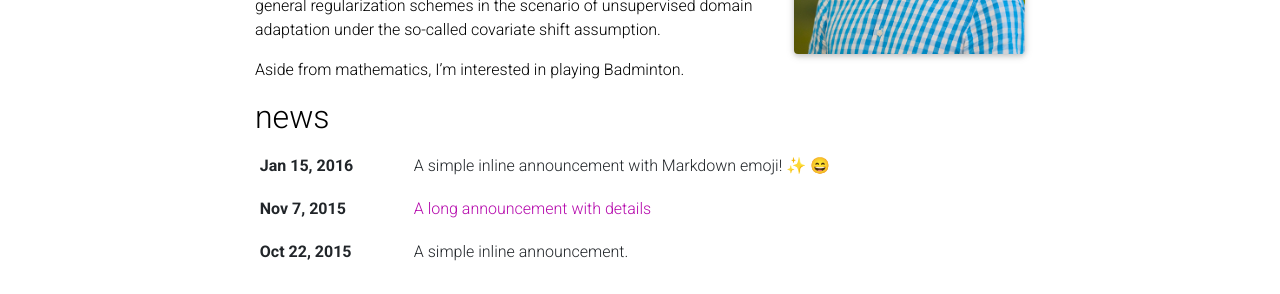
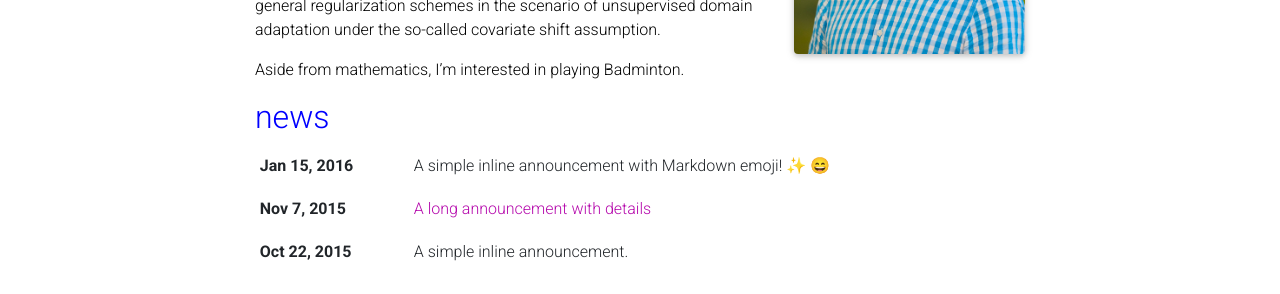
Before and after one commit to HoanNguyen92/HoanNguyen92.github.io, a Jekyll site: the page built from _pages/about.md, in a window 1280 px wide. Shown: the part 399-693 px from the top of the page. Built offline with Jekyll 4.4.1, drawn with Linux system fonts in a browser that asks for light colours; full-size pictures stand in for the smaller copies a plugin makes; emoji names are drawn with the system emoji font; some web fonts are replaced; comment, search, counter and statistics services are not loaded; a style sheet for code colours, icons or effects is not loaded.

Commit message:
change color on about_page

```diff
--- a/_layouts/about.html
+++ b/_layouts/about.html
@@ -43,7 +43,7 @@
 
           <!-- News -->
           {% if page.news and site.announcements.enabled -%}
-            <h2><a href="{{ '/news/' | relative_url }}" style="color: inherit;">news</a></h2>
+            <h2><a href="{{ '/news/' | relative_url }}" style="color: blue;">news</a></h2>
             {%- include news.html limit=true %}
           {%- endif %}
 
```
